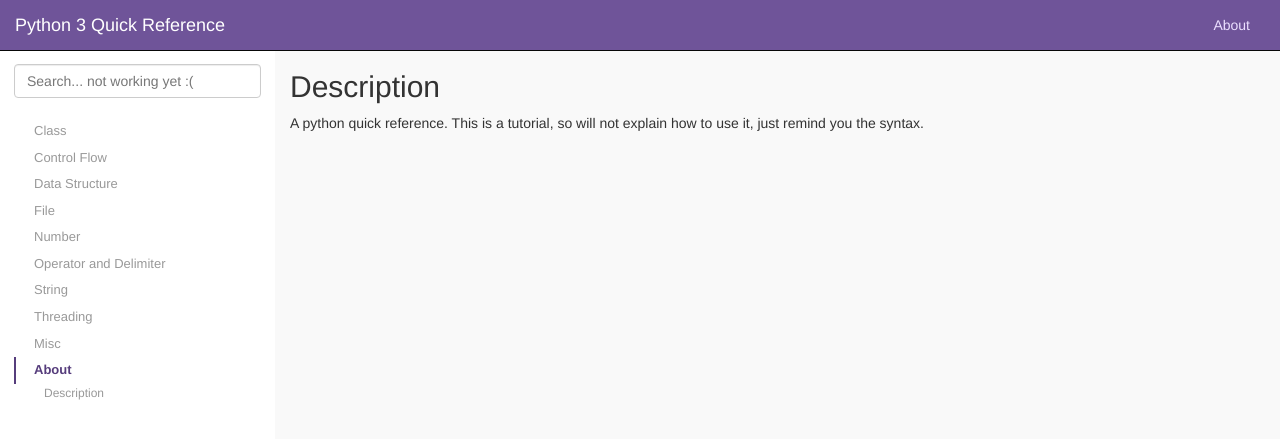
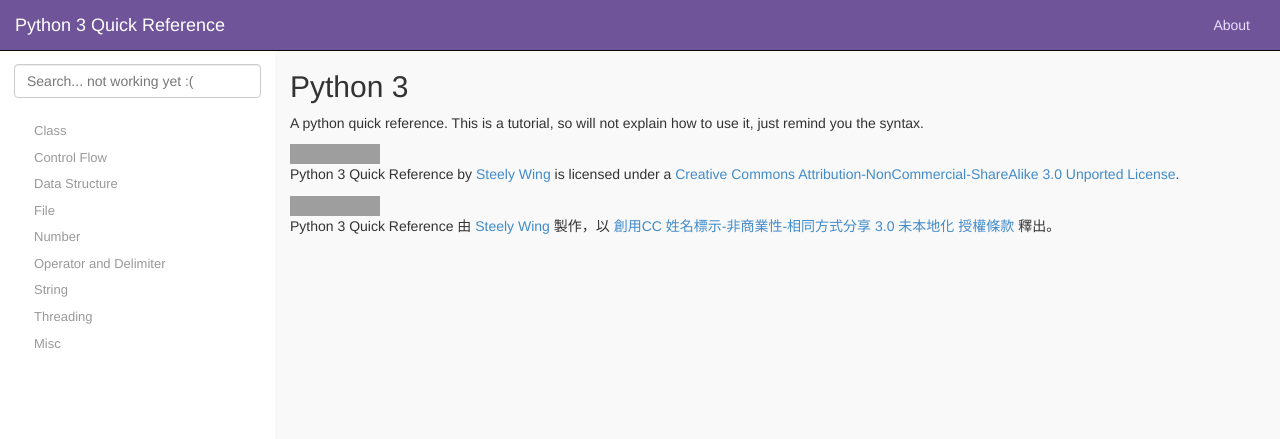
Before and after one commit to steelywing/python-quick-reference, a Jekyll site: the page built from about.md, in a window 1280 px wide. Shown: the top 439 px of the page. Built offline with Jekyll 4.4.1, drawn with Linux system fonts in a browser that asks for light colours; nearby versions of some CDN libraries; library files that are not in the unit come from our copies; Markdown is read by kramdown in place of the engine named in the settings; grey boxes are pictures that could not be loaded.

Commit message:
license CC by 3.0

```diff
--- a/about.md
+++ b/about.md
@@ -1,9 +1,15 @@
 ---
 layout: page
 title: About
-# permalink: /about/
-weight: 9
+permalink: /about/
+# weight: 9
 ---
-## Description
+## {{ site.title }}
 {{ site.description }}
 This is a tutorial, so will not explain how to use it, just remind you the syntax.
+<p>
+    <a rel="license" href="http://creativecommons.org/licenses/by-nc-sa/3.0/"><img alt="Creative Commons License" style="border-width:0" src="https://i.creativecommons.org/l/by-nc-sa/3.0/88x31.png" /></a><br /><span xmlns:dct="http://purl.org/dc/terms/" property="dct:title">Python 3 Quick Reference</span> by <a xmlns:cc="http://creativecommons.org/ns#" href="http://steelywing.github.io/python-quick-reference/" property="cc:attributionName" rel="cc:attributionURL">Steely Wing</a> is licensed under a <a rel="license" href="http://creativecommons.org/licenses/by-nc-sa/3.0/">Creative Commons Attribution-NonCommercial-ShareAlike 3.0 Unported License</a>.
+</p>
+<p>
+    <a rel="license" href="http://creativecommons.org/licenses/by-nc-sa/3.0/"><img alt="創用 CC 授權條款" style="border-width:0" src="https://i.creativecommons.org/l/by-nc-sa/3.0/88x31.png" /></a><br /><span xmlns:dct="http://purl.org/dc/terms/" property="dct:title">Python 3 Quick Reference</span> 由 <a xmlns:cc="http://creativecommons.org/ns#" href="http://steelywing.github.io/python-quick-reference/" property="cc:attributionName" rel="cc:attributionURL">Steely Wing</a> 製作，以 <a rel="license" href="http://creativecommons.org/licenses/by-nc-sa/3.0/">創用CC 姓名標示-非商業性-相同方式分享 3.0 未本地化 授權條款</a> 釋出。
+</p>
```
